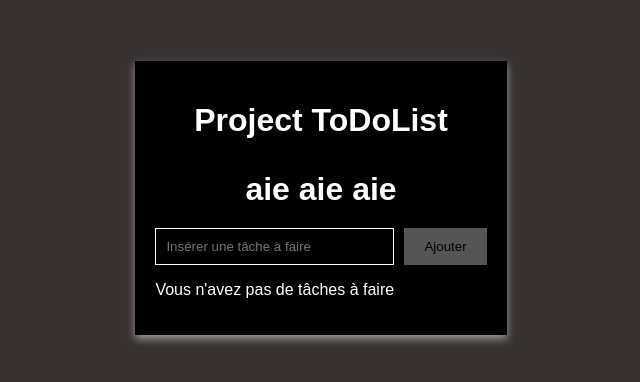
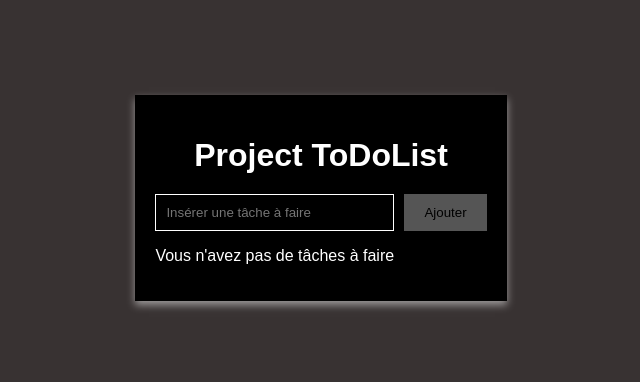
Before and after one commit to Wyterrr/project-todo, a Vue app in the folder todolist/: page / in a window 1280 px wide. Shown: the part 202-584 px from the top of the page, without its empty margins (339-979 px from the left). Built offline with nearby package versions, Linux system fonts and the light colour scheme.

Commit message:
enlevement h2 title

```diff
--- a/todolist/src/App.vue
+++ b/todolist/src/App.vue
@@ -1,7 +1,6 @@
 <template>
   <div class="app-container">
     <h1 class="app-title">Project ToDoList</h1>
-    <h3 class="app-title">aie aie aie</h3>
     <form class="task-form" @submit.prevent="addTasks">
       <input v-model="newTask" type="text" placeholder="Insérer une tâche à faire" />
       <button :disabled="newTask.length === 0">Ajouter</button>
```
